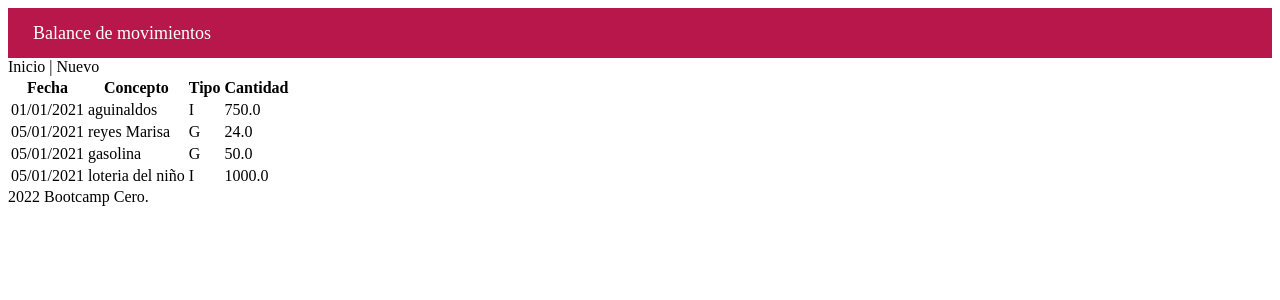
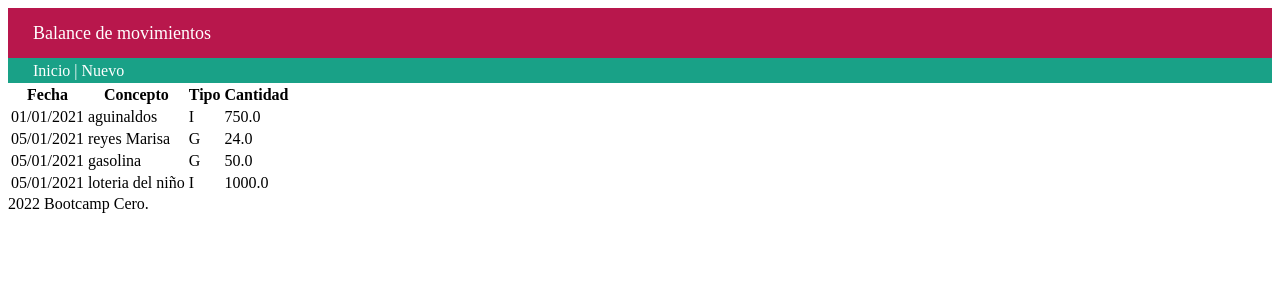
Before and after one commit to aleriig/hello_flask, a Flask app: page / in a window 1280 px wide. Shown: the top 300 px of the page. Run offline with Flask 2, Linux system fonts and the light colour scheme.

Commit message:
feat:estilo en nav

```diff
--- a/balance/static/css/styles.css
+++ b/balance/static/css/styles.css
@@ -6,3 +6,12 @@ header {
     line-height: 50px;
     padding-left: 25px;
 }
+
+nav {
+    background-color: #19a187;
+    color: white;
+    height: 25px;
+    line-height: 25px;
+    padding-left: 25px;
+
+}
```
